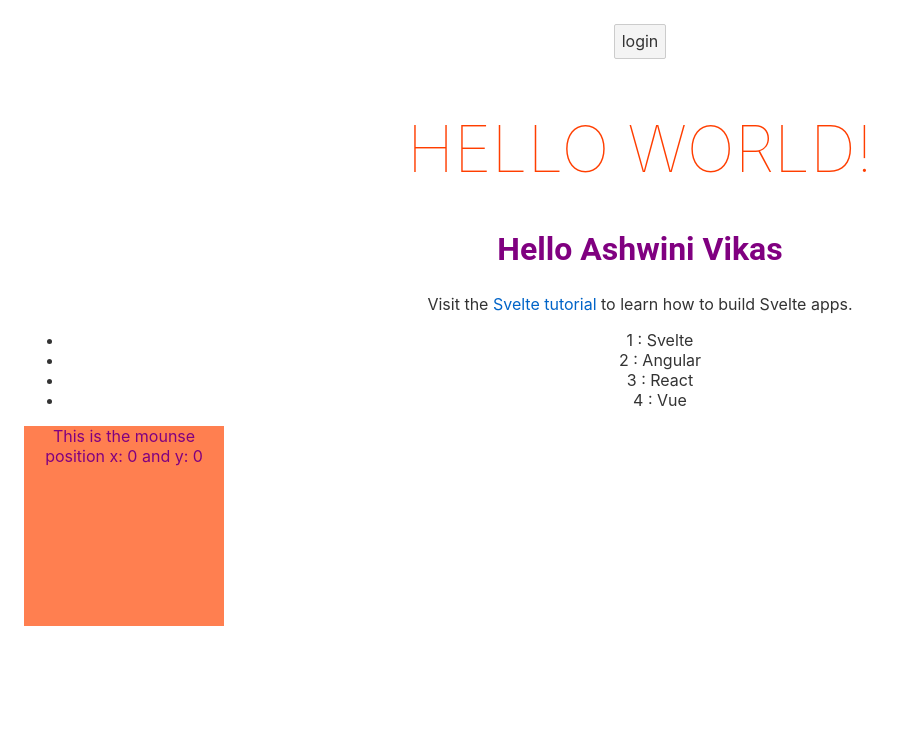
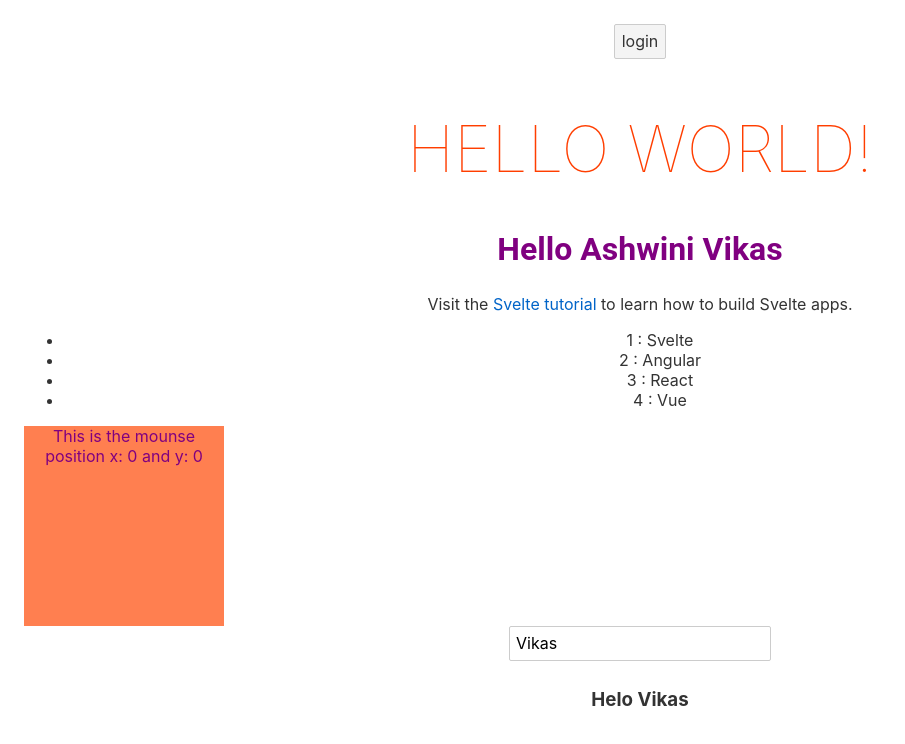
Before and after one commit to jatasya/svelte_tutorials, a Svelte app: page / in a window 1280 px wide. Shown: the top 744 px of the page, without its empty margins (0-905 px from the left). Built offline with nearby package versions, Linux system fonts and the light colour scheme.

Commit message:
variable binding demo

```diff
--- a/src/App.svelte
+++ b/src/App.svelte
@@ -1,4 +1,5 @@
 <script>
+  import BindingDemo from "./BindingDemo.svelte";
   import EventDemo from "./EventDemo.svelte";
   import Greeting from "./Greeting.svelte";
   import LoginButton from "./LoginButton.svelte";
@@ -39,4 +40,5 @@
   </p>
   <FrameWorksList />
   <EventDemo />
+  <BindingDemo />
 </main>
--- /dev/null
+++ b/src/BindingDemo.svelte
@@ -0,0 +1,7 @@
+<script>
+  let name = "Vikas";
+</script>
+
+<input type="text" bind:value={name} />
+
+<h3>Helo {name}</h3>
```
